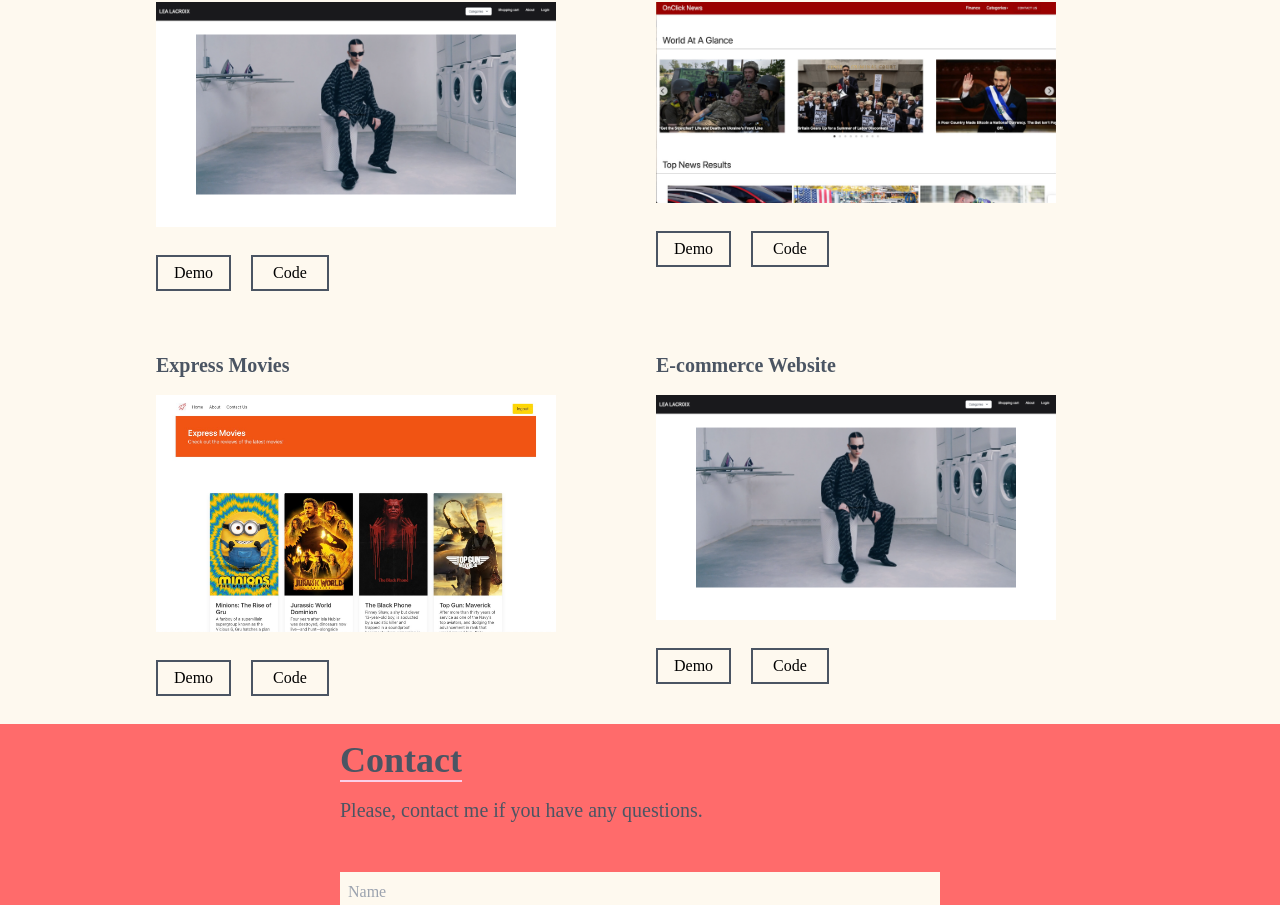
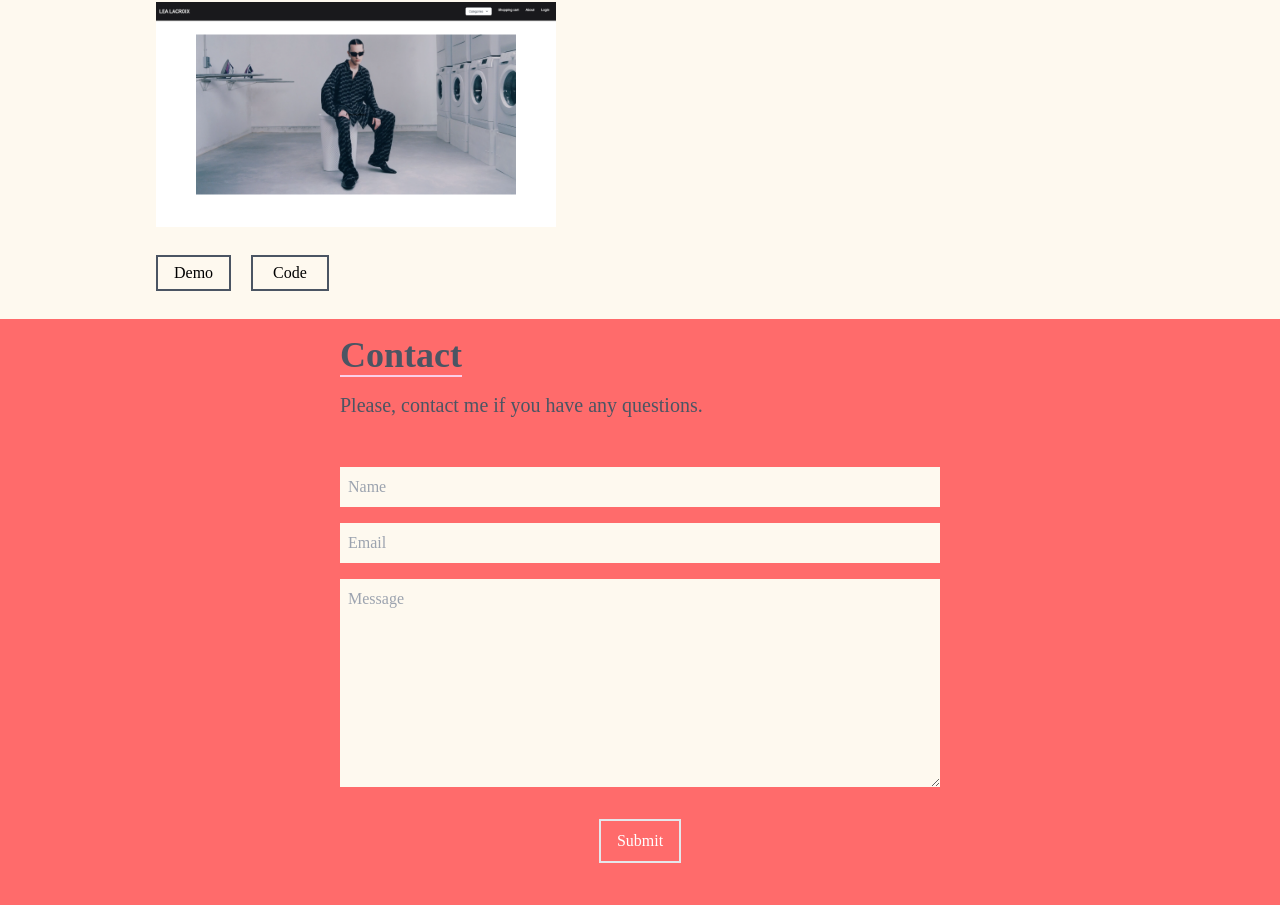
Before and after one commit to evelyntorress/jubilant-couscous, a React (Create React App) app: page / in a window 1280 px wide. Shown: the part 2952-3857 px from the top of the page. Built offline with nearby package versions, Linux system fonts and the light colour scheme.

Commit message:
updating projects

```diff
--- a/src/components/Work.jsx
+++ b/src/components/Work.jsx
@@ -89,81 +89,6 @@ function Work() {
               </div>
             </div>
           </div>
-        {/* Project 1 */}
-          <div>
-            <p className="text-xl font-semibold py-4">OnClick News</p>
-            <img src={onClickNews} alt="profile" width="400" height="400" />
-            <div>
-              <div className="pt-4 text-center flex">
-                <a
-                  href="https://pooja3093.github.io/refactored-succotash-/"
-                  target={"blank"}
-                >
-                  <button className="text-black border-2 border-gray-600 px-4 py-1 my-3 flex items-center hover:bg-sky-500/60 hover:border-gray-500 mr-5">
-                    Demo
-                  </button>
-                </a>
-                <a
-                  href="https://github.com/Pooja3093/refactored-succotash-"
-                  target={"blank"}
-                >
-                  <button className="text-black border-2 border-gray-600 px-5 py-1 my-3 flex items-center hover:bg-sky-500/60 hover:border-gray-500">
-                    Code
-                  </button>
-                </a>
-              </div>
-            </div>
-          </div>
-          {/* Project 2 */}
-          <div>
-            <p className="text-xl font-semibold py-4">Express Movies</p>
-            <img src={expressMovies} alt="profile" width="400" height="400" />
-            <div>
-              <div className="pt-4 text-center flex">
-                <a
-                  href="https://vast-shelf-82768.herokuapp.com/"
-                  target={"blank"}
-                >
-                  <button className="text-black border-2 border-gray-600 px-4 py-1 my-3 flex items-center hover:bg-sky-500/60 hover:border-gray-500 mr-5">
-                    Demo
-                  </button>
-                </a>
-                <a
-                  href="https://github.com/WilliamL1998/crispy-octo-bassoon"
-                  target={"blank"}
-                >
-                  <button className="text-black border-2 border-gray-600 px-5 py-1 my-3 flex items-center hover:bg-sky-500/60 hover:border-gray-500">
-                    Code
-                  </button>
-                </a>
-              </div>
-            </div>
-          </div>
-        {/* Project 3 */}
-          <div>
-            <p className="text-xl font-semibold py-4">E-commerce Website</p>
-            <img src={eccommerceImage} alt="profile" width="400" height="400" />
-            <div>
-              <div className="pt-4 text-center flex">
-                <a
-                  href="https://damp-earth-50504.herokuapp.com/"
-                  target={"blank"}
-                >
-                  <button className="text-black border-2 border-gray-600 px-4 py-1 my-3 flex items-center hover:bg-sky-500/60 hover:border-gray-500 mr-5">
-                    Demo
-                  </button>
-                </a>
-                <a
-                  href="https://github.com/andresparraarze/project-3"
-                  target={"blank"}
-                >
-                  <button className="text-black border-2 border-gray-600 px-5 py-1 my-3 flex items-center hover:bg-sky-500/60 hover:border-gray-500">
-                    Code
-                  </button>
-                </a>
-              </div>
-            </div>
-          </div>
         </div>
       </div>
     </div>
```
